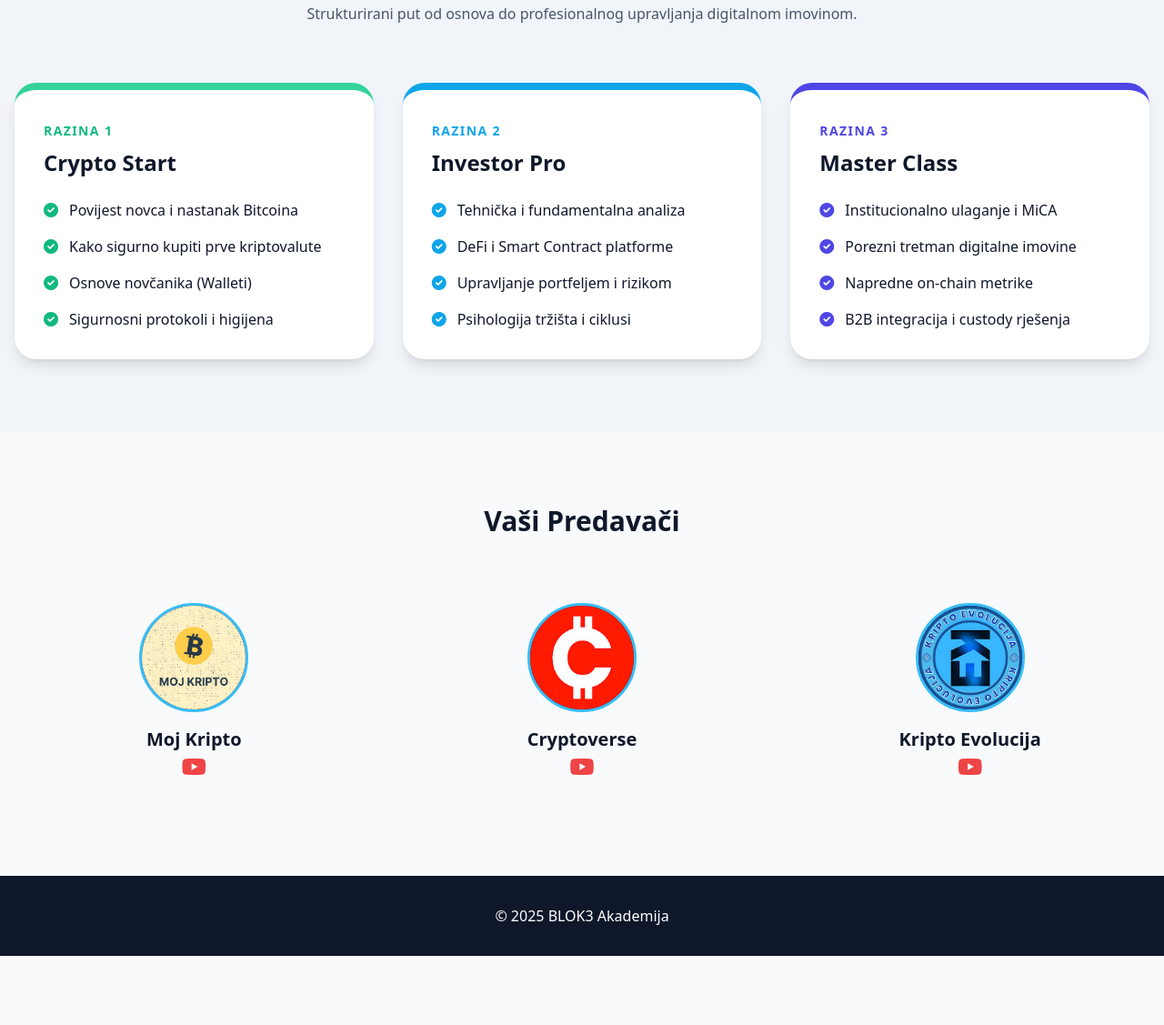
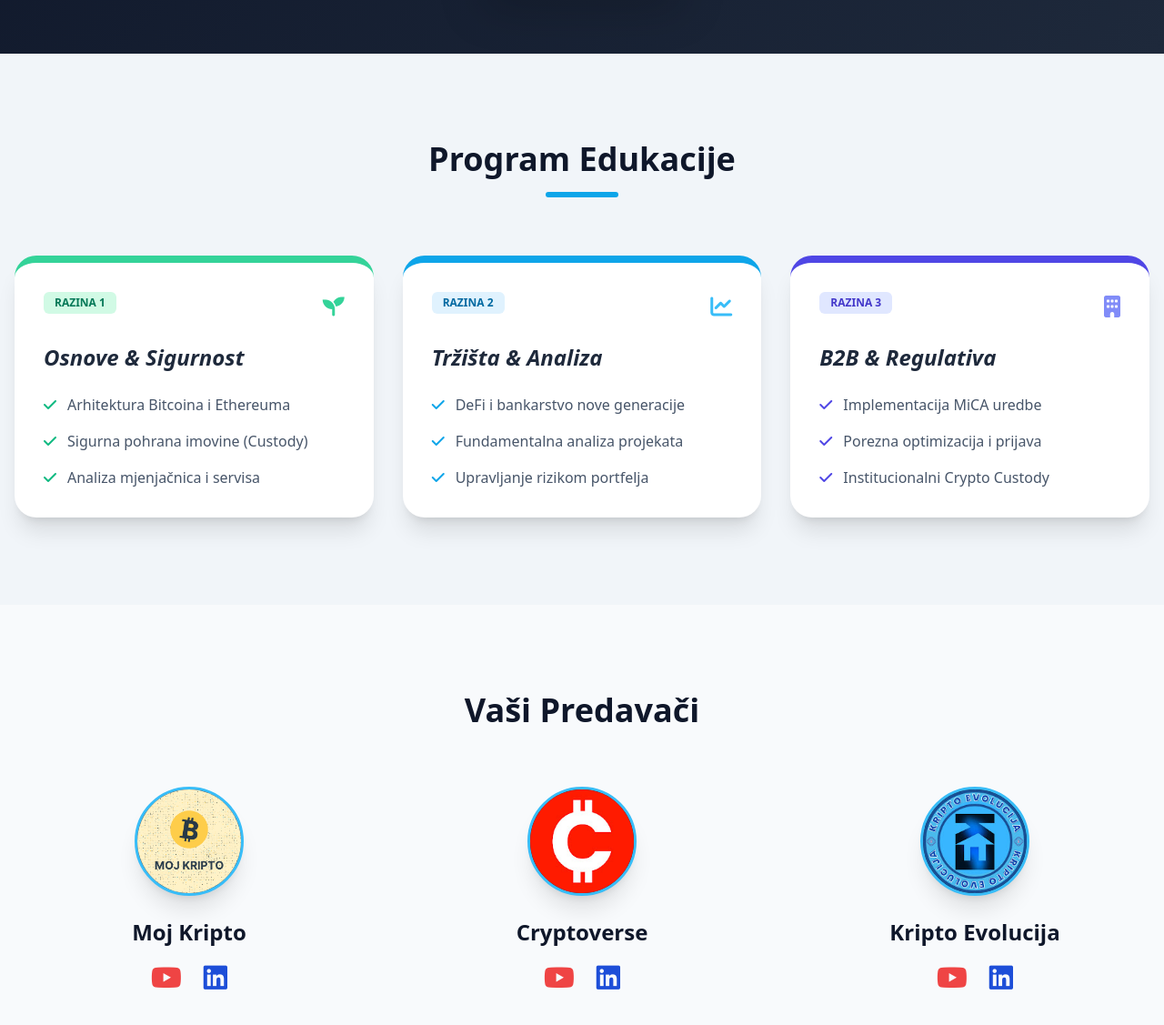
Before and after one commit to Cubicus55/Blok3, a plain HTML site: page index.html in a window 1280 px wide. Shown: the part 437-1564 px from the top of the page at 91% size. Before the commit the page ends 1488 px from the top, so only its background shows below. Drawn offline with nearby package versions, Linux system fonts and the light colour scheme.

Commit message:
Update index.html

```diff
--- a/index.html
+++ b/index.html
@@ -11,6 +11,8 @@
         .gradient-bg { background: linear-gradient(135deg, #0f172a 0%, #1e293b 100%); }
         .level-card:hover { transform: translateY(-5px); transition: all 0.3s ease; }
         .logo-circle { width: 120px; height: 120px; border-radius: 50%; object-fit: cover; border: 3px solid #38bdf8; background: #1e293b; }
+        /* Offset za navigaciju - da naslov ne pobjegne pod menu */
+        section { scroll-margin-top: 80px; }
     </style>
 </head>
 <body class="bg-slate-50 font-sans text-slate-900">
@@ -19,64 +21,73 @@
         <div class="max-w-7xl mx-auto px-4 py-4 flex justify-between items-center">
             <div class="flex items-center gap-2">
                 <div class="w-10 h-10 bg-sky-500 rounded-lg flex items-center justify-center text-white font-bold text-xl">B3</div>
-                <span class="text-2xl font-extrabold">BLOK<span class="text-sky-500">3</span></span>
+                <span class="text-2xl font-extrabold tracking-tight text-slate-800">BLOK<span class="text-sky-500">3</span></span>
             </div>
-            <div class="hidden md:flex gap-8 text-slate-600 font-medium">
-                <a href="#predavaci" class="hover:text-sky-500">Predavači</a>
-                <a href="#program" class="hover:text-sky-500">Program</a>
+            <div class="hidden md:flex gap-8 text-slate-600 font-bold uppercase text-sm tracking-widest">
+                <a href="#program" class="hover:text-sky-500 transition">Program</a>
+                <a href="#predavaci" class="hover:text-sky-500 transition">Predavači</a>
                 <a href="mailto:kontakt@blok3.hr" class="bg-sky-500 text-white px-5 py-2 rounded-full hover:bg-sky-600 transition">Kontakt</a>
             </div>
         </div>
     </nav>
 
-    <header class="gradient-bg text-white py-16 px-4 text-center">
-        <h1 class="text-4xl md:text-6xl font-black mb-4">BLOK3 Akademija</h1>
-        <p class="text-xl text-slate-300 max-w-2xl mx-auto">Strateška edukacija o digitalnoj imovini za pojedince i tvrtke.</p>
+    <header class="gradient-bg text-white py-20 px-4 text-center">
+        <div class="max-w-4xl mx-auto">
+            <h1 class="text-5xl md:text-7xl font-black mb-6 leading-tight">Akademija za<br><span class="text-sky-400">digitalnu ekonomiju</span></h1>
+            <p class="text-xl text-slate-300 max-w-2xl mx-auto mb-10">Strateška edukacija o blockchainu, MiCA regulativi i digitalnoj imovini.</p>
+            <a href="#program" class="bg-sky-500 hover:bg-sky-600 text-white px-10 py-4 rounded-xl font-bold text-lg shadow-2xl transition">Pogledaj Program</a>
+        </div>
     </header>
 
-    <section id="program" class="py-20 bg-slate-100">
+    <section id="program" class="py-24 bg-slate-100">
         <div class="max-w-7xl mx-auto px-4">
             <div class="text-center mb-16">
                 <h2 class="text-4xl font-black mb-4">Program Edukacije</h2>
-                <p class="text-slate-600">Strukturirani put od osnova do profesionalnog upravljanja digitalnom imovinom.</p>
+                <div class="w-20 h-1.5 bg-sky-500 mx-auto rounded-full"></div>
             </div>
 
             <div class="grid md:grid-cols-3 gap-8">
-                <div class="bg-white rounded-3xl shadow-lg overflow-hidden level-card border-t-8 border-emerald-400">
+                <div class="bg-white rounded-3xl shadow-xl overflow-hidden level-card border-t-8 border-emerald-400">
                     <div class="p-8">
-                        <span class="text-emerald-500 font-bold uppercase tracking-widest text-sm">Razina 1</span>
-                        <h3 class="text-2xl font-black mt-2 mb-6">Crypto Start</h3>
+                        <div class="flex justify-between items-start mb-6">
+                            <span class="bg-emerald-100 text-emerald-700 px-3 py-1 rounded-md font-bold text-xs uppercase">Razina 1</span>
+                            <i class="fas fa-seedling text-emerald-400 text-2xl"></i>
+                        </div>
+                        <h3 class="text-2xl font-black mb-6 italic text-slate-800">Osnove & Sigurnost</h3>
                         <ul class="space-y-4">
-                            <li class="flex items-start gap-3"><i class="fas fa-check-circle text-emerald-500 mt-1"></i> <span>Povijest novca i nastanak Bitcoina</span></li>
-                            <li class="flex items-start gap-3"><i class="fas fa-check-circle text-emerald-500 mt-1"></i> <span>Kako sigurno kupiti prve kriptovalute</span></li>
-                            <li class="flex items-start gap-3"><i class="fas fa-check-circle text-emerald-500 mt-1"></i> <span>Osnove novčanika (Walleti)</span></li>
-                            <li class="flex items-start gap-3"><i class="fas fa-check-circle text-emerald-500 mt-1"></i> <span>Sigurnosni protokoli i higijena</span></li>
+                            <li class="flex items-start gap-3"><i class="fas fa-check text-emerald-500 mt-1"></i> <span class="text-slate-600">Arhitektura Bitcoina i Ethereuma</span></li>
+                            <li class="flex items-start gap-3"><i class="fas fa-check text-emerald-500 mt-1"></i> <span class="text-slate-600">Sigurna pohrana imovine (Custody)</span></li>
+                            <li class="flex items-start gap-3"><i class="fas fa-check text-emerald-500 mt-1"></i> <span class="text-slate-600">Analiza mjenjačnica i servisa</span></li>
                         </ul>
                     </div>
                 </div>
 
-                <div class="bg-white rounded-3xl shadow-lg overflow-hidden level-card border-t-8 border-sky-500">
+                <div class="bg-white rounded-3xl shadow-xl overflow-hidden level-card border-t-8 border-sky-500">
                     <div class="p-8">
-                        <span class="text-sky-500 font-bold uppercase tracking-widest text-sm">Razina 2</span>
-                        <h3 class="text-2xl font-black mt-2 mb-6">Investor Pro</h3>
+                        <div class="flex justify-between items-start mb-6">
+                            <span class="bg-sky-100 text-sky-700 px-3 py-1 rounded-md font-bold text-xs uppercase">Razina 2</span>
+                            <i class="fas fa-chart-line text-sky-400 text-2xl"></i>
+                        </div>
+                        <h3 class="text-2xl font-black mb-6 italic text-slate-800">Tržišta & Analiza</h3>
                         <ul class="space-y-4">
-                            <li class="flex items-start gap-3"><i class="fas fa-check-circle text-sky-500 mt-1"></i> <span>Tehnička i fundamentalna analiza</span></li>
-                            <li class="flex items-start gap-3"><i class="fas fa-check-circle text-sky-500 mt-1"></i> <span>DeFi i Smart Contract platforme</span></li>
-                            <li class="flex items-start gap-3"><i class="fas fa-check-circle text-sky-500 mt-1"></i> <span>Upravljanje portfeljem i rizikom</span></li>
-                            <li class="flex items-start gap-3"><i class="fas fa-check-circle text-sky-500 mt-1"></i> <span>Psihologija tržišta i ciklusi</span></li>
+                            <li class="flex items-start gap-3"><i class="fas fa-check text-sky-500 mt-1"></i> <span class="text-slate-600">DeFi i bankarstvo nove generacije</span></li>
+                            <li class="flex items-start gap-3"><i class="fas fa-check text-sky-500 mt-1"></i> <span class="text-slate-600">Fundamentalna analiza projekata</span></li>
+                            <li class="flex items-start gap-3"><i class="fas fa-check text-sky-500 mt-1"></i> <span class="text-slate-600">Upravljanje rizikom portfelja</span></li>
                         </ul>
                     </div>
                 </div>
 
-                <div class="bg-white rounded-3xl shadow-lg overflow-hidden level-card border-t-8 border-indigo-600">
+                <div class="bg-white rounded-3xl shadow-xl overflow-hidden level-card border-t-8 border-indigo-600">
                     <div class="p-8">
-                        <span class="text-indigo-600 font-bold uppercase tracking-widest text-sm">Razina 3</span>
-                        <h3 class="text-2xl font-black mt-2 mb-6">Master Class</h3>
+                        <div class="flex justify-between items-start mb-6">
+                            <span class="bg-indigo-100 text-indigo-700 px-3 py-1 rounded-md font-bold text-xs uppercase">Razina 3</span>
+                            <i class="fas fa-building text-indigo-400 text-2xl"></i>
+                        </div>
+                        <h3 class="text-2xl font-black mb-6 italic text-slate-800">B2B & Regulativa</h3>
                         <ul class="space-y-4">
-                            <li class="flex items-start gap-3"><i class="fas fa-check-circle text-indigo-600 mt-1"></i> <span>Institucionalno ulaganje i MiCA</span></li>
-                            <li class="flex items-start gap-3"><i class="fas fa-check-circle text-indigo-600 mt-1"></i> <span>Porezni tretman digitalne imovine</span></li>
-                            <li class="flex items-start gap-3"><i class="fas fa-check-circle text-indigo-600 mt-1"></i> <span>Napredne on-chain metrike</span></li>
-                            <li class="flex items-start gap-3"><i class="fas fa-check-circle text-indigo-600 mt-1"></i> <span>B2B integracija i custody rješenja</span></li>
+                            <li class="flex items-start gap-3"><i class="fas fa-check text-indigo-600 mt-1"></i> <span class="text-slate-600">Implementacija MiCA uredbe</span></li>
+                            <li class="flex items-start gap-3"><i class="fas fa-check text-indigo-600 mt-1"></i> <span class="text-slate-600">Porezna optimizacija i prijava</span></li>
+                            <li class="flex items-start gap-3"><i class="fas fa-check text-indigo-600 mt-1"></i> <span class="text-slate-600">Institucionalni Crypto Custody</span></li>
                         </ul>
                     </div>
                 </div>
@@ -84,30 +95,34 @@
         </div>
     </section>
 
-    <section id="predavaci" class="py-20 max-w-7xl mx-auto px-4 text-center">
-        <h2 class="text-3xl font-black mb-12">Vaši Predavači</h2>
-        <div class="grid md:grid-cols-3 gap-8">
-            <div class="p-6">
-                <img src="logo1.png" class="logo-circle mx-auto mb-4" onerror="this.src='https://via.placeholder.com/120'">
-                <h4 class="text-xl font-bold">Moj Kripto</h4>
-                <a href="https://www.youtube.com/@mojkripto" target="_blank" class="text-red-500 text-2xl"><i class="fab fa-youtube"></i></a>
+    <section id="predavaci" class="py-24 max-w-7xl mx-auto px-4 text-center">
+        <h2 class="text-4xl font-black mb-16">Vaši Predavači</h2>
+        <div class="grid md:grid-cols-3 gap-12">
+            <div class="group">
+                <img src="logo1.png" class="logo-circle mx-auto mb-6 group-hover:scale-110 transition duration-300 shadow-xl" onerror="this.src='https://via.placeholder.com/120?text=Moj+Kripto'">
+                <h4 class="text-2xl font-bold mb-4">Moj Kripto</h4>
+                <div class="flex justify-center gap-6">
+                    <a href="https://www.youtube.com/@mojkripto" target="_blank" class="text-red-500 text-3xl hover:opacity-75 transition"><i class="fab fa-youtube"></i></a>
+                    <a href="https://www.linkedin.com/in/hrvoje-v-5b430819/" target="_blank" class="text-blue-700 text-3xl hover:opacity-75 transition"><i class="fab fa-linkedin"></i></a>
+                </div>
             </div>
-            <div class="p-6">
-                <img src="logo2.png" class="logo-circle mx-auto mb-4" onerror="this.src='https://via.placeholder.com/120'">
-                <h4 class="text-xl font-bold">Cryptoverse</h4>
-                <a href="https://www.youtube.com/@CryptoverseHR" target="_blank" class="text-red-500 text-2xl"><i class="fab fa-youtube"></i></a>
+            <div class="group">
+                <img src="logo2.png" class="logo-circle mx-auto mb-6 group-hover:scale-110 transition duration-300 shadow-xl" onerror="this.src='https://via.placeholder.com/120?text=Cryptoverse'">
+                <h4 class="text-2xl font-bold mb-4">Cryptoverse</h4>
+                <div class="flex justify-center gap-6">
+                    <a href="https://www.youtube.com/@CryptoverseHR" target="_blank" class="text-red-500 text-3xl hover:opacity-75 transition"><i class="fab fa-youtube"></i></a>
+                    <a href="#" class="text-blue-700 text-3xl hover:opacity-75 transition"><i class="fab fa-linkedin"></i></a>
+                </div>
             </div>
-            <div class="p-6">
-                <img src="logo3.png" class="logo-circle mx-auto mb-4" onerror="this.src='https://via.placeholder.com/120'">
-                <h4 class="text-xl font-bold">Kripto Evolucija</h4>
-                <a href="https://www.youtube.com/@KriptoEvolucija" target="_blank" class="text-red-500 text-2xl"><i class="fab fa-youtube"></i></a>
+            <div class="group">
+                <img src="logo3.png" class="logo-circle mx-auto mb-6 group-hover:scale-110 transition duration-300 shadow-xl" onerror="this.src='https://via.placeholder.com/120?text=Kripto+Evolucija'">
+                <h4 class="text-2xl font-bold mb-4">Kripto Evolucija</h4>
+                <div class="flex justify-center gap-6">
+                    <a href="https://www.youtube.com/@KriptoEvolucija" target="_blank" class="text-red-500 text-3xl hover:opacity-75 transition"><i class="fab fa-youtube"></i></a>
+                    <a href="#" class="text-blue-700 text-3xl hover:opacity-75 transition"><i class="fab fa-linkedin"></i></a>
+                </div>
             </div>
         </div>
     </section>
 
-    <footer class="bg-slate-900 text-white py-8 text-center">
-        <p>© 2025 BLOK3 Akademija</p>
-    </footer>
-
-</body>
-</html>
+    <footer class="bg-slate-900 text-white py-12 text-center border-
```
